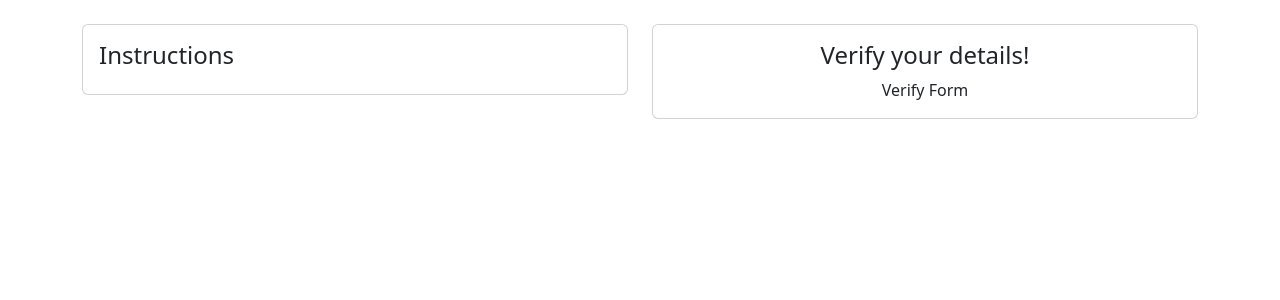
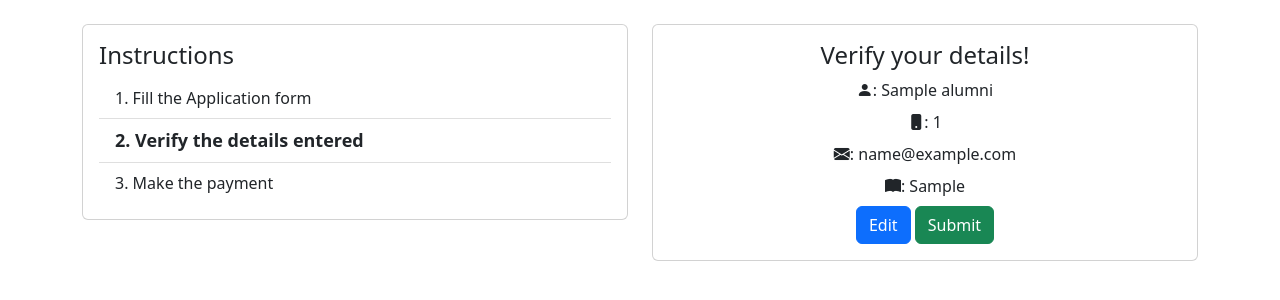
Before and after one commit to 9akashnp8/lourde-alumni-portal, a Django app: page /verify/1 in a window 1280 px wide. Shown: the part 56-356 px from the top of the page. Run offline with Django 4.2, Linux system fonts and the light colour scheme; tables that the repository leaves empty hold one stand-in row (values such as "Sample post"); parts of the project's set-up code (start-up, migrations or seed data) failed here and were passed over.

Commit message:
Rehaul verification page

```diff
--- a/templates/register-verify.html
+++ b/templates/register-verify.html
@@ -1,9 +1,33 @@
 {% extends 'register-base.html' %}
+
+{% block instructions %}
+<ul class="list-group list-group-flush">
+    <li class="list-group-item">1. Fill the Application form</li>
+    <li class="list-group-item"style="font-size: 18px; font-weight: bold;">2. Verify the details entered</li>
+    <li class="list-group-item">3. Make the payment</li>
+</ul>
+{% endblock instructions %}
 
 {% block stage_status %}
 <h4>Verify your details!</h4>
 {% endblock stage_status%}
 
 {% block form %}
-Verify Form
+<form method="post">
+    {% csrf_token %}
+    <div class="mb-2">
+        <span><i class="bi bi-person-fill"></i>: {{alumni.name}}</span>
+    </div>
+    <div class="mb-2">
+        <span><i class="bi bi-phone-fill"></i>: {{alumni.phone}}</span>
+    </div>
+    <div class="mb-2">
+        <span><i class="bi bi-envelope-fill"></i>: {{alumni.email}}</span>
+    </div>
+    <div class="mb-2">
+        <span><i class="bi bi-book-fill"></i>: {{alumni.batch}}</span>
+    </div>
+    <button class="btn btn-primary" href="{% url 'regEdit' alumni.id %}">Edit</button>
+    <input type="submit" value="Submit" class="btn btn-success">
+</form>
 {% endblock form %}
```
